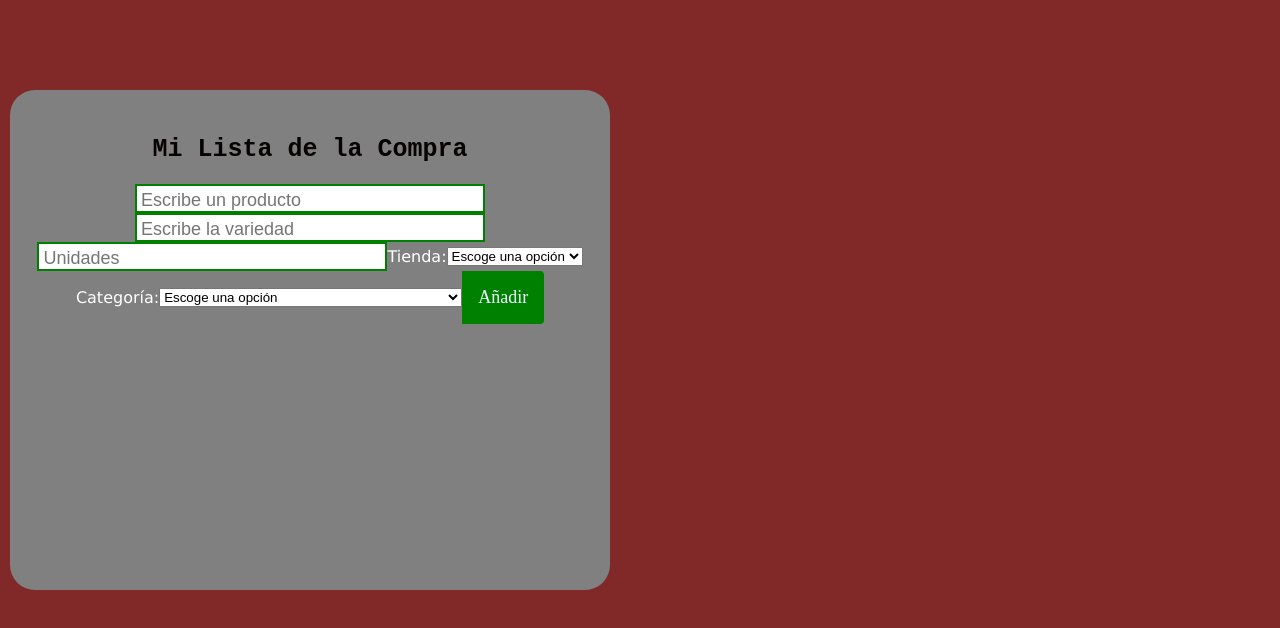
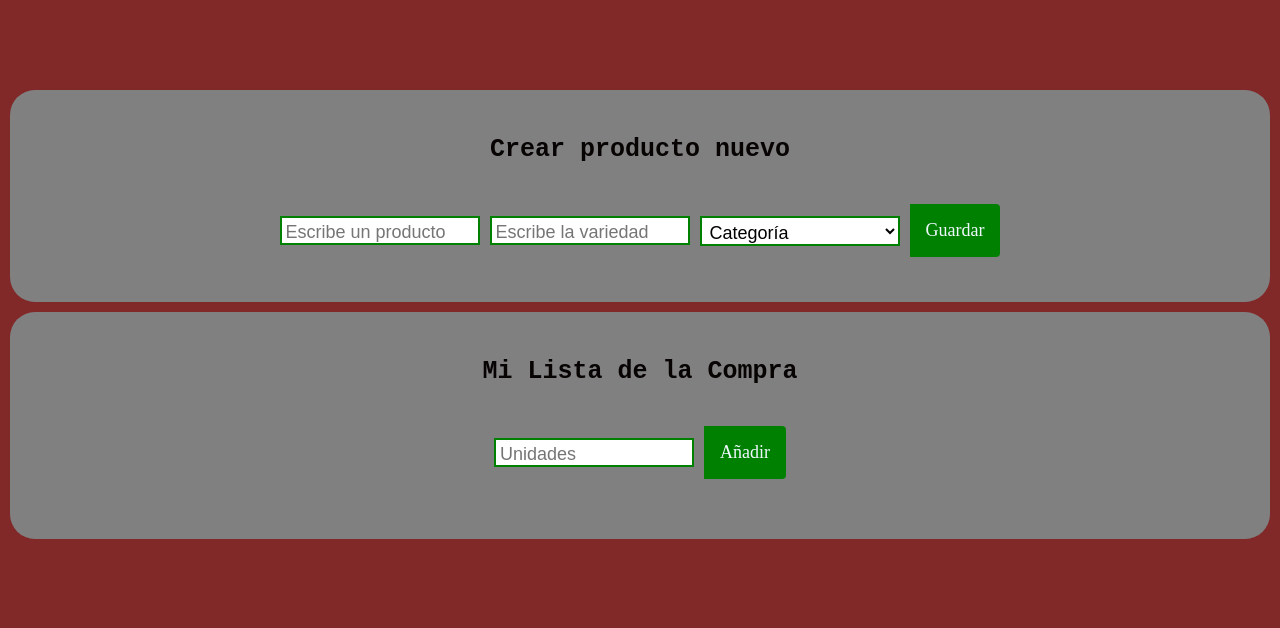
Before and after one commit to graciagarpin/lista-de-tareas, a React (Create React App) app: page / in a window 1280 px wide. Shown: the top 628 px of the page. Built offline with nearby package versions, Linux system fonts and the light colour scheme; the HTML template or start-up script is replaced by a standard one.

Commit message:
create "create new product" component

```diff
--- a/src/components/App.js
+++ b/src/components/App.js
@@ -1,13 +1,17 @@
 import '../styles/App.scss';
 import '../styles/ProductsList.scss';
+import CreateNewProduct from './create-new-product/CreateNewProduct';
 import ProductsList from './ProductsList';
 
 function App() {
   return (
     <>
-      <div className="principal-page"></div>
-      <div className="principal-shopping-list">
-        <h1>Mi Lista de la Compra</h1>
+      <div className='principal-page'></div>
+      <div className='principal-shopping-list'>
+        <CreateNewProduct />
+      </div>
+      <div className='principal-shopping-list'>
+        <h2>Mi Lista de la Compra</h2>
         <ProductsList />
       </div>
     </>
--- a/src/components/NewProductForm.js
+++ b/src/components/NewProductForm.js
@@ -5,10 +5,10 @@ import { v4 as uuidv4 } from 'uuid';
 function NewProductForm(props) {
   // variable de estado global para recoger toda la info sobre el producto
   const [productData, setProductData] = useState({
-    productName: '',
-    productVariety: '',
+    // productName: '',
+    // productVariety: '',
     productMarket: '',
-    productCategory: '',
+    // productCategory: '',
     productUnits: '',
   });
 
@@ -25,10 +25,10 @@ function NewProductForm(props) {
   // reseteamos a '' los valores de la variable de estado global para borrar los inputs cuando se envíe la info
   const resetInputValues = () => {
     setProductData({
-      productName: '',
-      productVariety: '',
+      // productName: '',
+      // productVariety: '',
       productMarket: '',
-      productCategory: '',
+      // productCategory: '',
       productUnits: '',
     });
   };
@@ -62,7 +62,7 @@ function NewProductForm(props) {
 
   return (
     <form className='product-form' onSubmit={handleFormSubmit}>
-      <input
+      {/* <input
         className='product-input'
         type='data'
         placeholder='Escribe un producto'
@@ -78,7 +78,7 @@ function NewProductForm(props) {
         name='productVariety'
         onChange={handleInputChange}
         value={productData.productVariety}
-      />
+      /> */}
       <input
         className='product-input'
         type='data'
@@ -88,7 +88,9 @@ function NewProductForm(props) {
         value={productData.productUnits}
       />
 
-      <label htmlFor='supermarket'>Tienda:</label>
+      {/* TODO reutilizar input de tiendas más tarde */}
+
+      {/* <label htmlFor='supermarket'>Tienda:</label>
       <select
         name='productMarket'
         id='productMarket'
@@ -99,15 +101,11 @@ function NewProductForm(props) {
           Escoge una opción
         </option>
         {renderMarketOptions}
-        {/* <option value='Carrefour'>Carrefour</option>
-        <option value='Alcampo'>Alcampo</option>
-        <option value='Mercadona'>Mercadona</option>
-        <option value='Consum'>Consum</option>
-        <option value='Lidl'>Lidl</option>
-        <option value='Otro'>Otro...</option> */}
-      </select>
 
-      <label htmlFor='category'>Categoría:</label>
+      </select> */}
+
+
+      {/* <label htmlFor='category'>Categoría:</label>
       <select
         name='productCategory'
         id='productCategory'
@@ -126,7 +124,7 @@ function NewProductForm(props) {
           Grupo 6: Cereales y derivados, azúcar y dulces
         </option>
         <option value='Grupo 7'>Grupo 7: Grasas, aceite y mantequilla</option>
-      </select>
+      </select> */}
       <button className='add-product-btn'> Añadir </button>
     </form>
   );
--- /dev/null
+++ b/src/components/create-new-product/CreateNewProduct.js
@@ -0,0 +1,101 @@
+import React, { useState } from 'react';
+// import { v4 as uuidv4 } from 'uuid';
+import '../../styles/NewProductForm.scss'
+
+function CreateNewProduct (props) {
+
+    // variable de estado global para recoger toda la info sobre el producto
+    const [productData, setProductData] = useState({
+      productName: '',
+      productVariety: '',
+      productCategory: '',
+    });
+
+    // reseteamos a '' los valores de la variable de estado global para borrar los inputs cuando se envíe la info
+    const resetInputValues = () => {
+      setProductData({
+        productName: '',
+        productVariety: '',
+        productCategory: '',
+      });
+    };
+
+    // módulo 3 día 3. controlar inputs con react.
+    const handleInputChange = (ev) => {
+
+      const newValue = ev.target.value;
+      const property = ev.currentTarget.name;
+      setProductData({
+        ...productData,
+        [property]: newValue,
+      });
+    };
+
+  const handleFormSubmit = (ev) => {
+    ev.preventDefault();
+    console.log('Enviando...');
+    console.log(productData);
+
+    // TODO Aquí vendría una función por props como esto: props.addProduct(newProduct) pero que envíe la info a la BBDD
+
+    // const newProduct = {
+    //   id: uuidv4(),
+    //   productData: productData,
+    //   crossedOff: false,
+    // };
+    // props.addProduct(newProduct);
+
+    resetInputValues();
+  };
+
+
+  return (<>
+  <h2>
+    Crear producto nuevo
+  </h2>
+  <form className='product-form' onSubmit={handleFormSubmit}>
+      <input
+        className='product-input'
+        type='data'
+        placeholder='Escribe un producto'
+        name='productName'
+        onChange={handleInputChange}
+        // importantísimo y esta chica no lo tenía: controlamos el valor del input con las variables de estado. Lo mismo con "variety"
+        value={productData.productName}
+      />
+      <input
+        className='product-input'
+        type='data'
+        placeholder='Escribe la variedad'
+        name='productVariety'
+        onChange={handleInputChange}
+        value={productData.productVariety}
+      />
+       {/* <label htmlFor='category'>Categoría:</label> */}
+      <select
+        className='product-input'
+        name='productCategory'
+        id='productCategory'
+        onChange={handleInputChange}
+        value={productData.productCategory}
+      >
+        <option disabled value=''>
+          Categoría
+        </option>
+        <option value='Grupo 1'>Grupo 1: Leche y derivados</option>
+        <option value='Grupo 2'>Grupo 2: Carnes, pescados y huevos</option>
+        <option value='Grupo 3'>Grupo 3: Legumbres y frutos secos</option>
+        <option value='Grupo 4'>Grupo 4: Verduras y Hortalizas</option>
+        <option value='Grupo 5'>Grupo 5: Frutas</option>
+        <option value='Grupo 6'>
+          Grupo 6: Cereales y derivados, azúcar y dulces
+        </option>
+        <option value='Grupo 7'>Grupo 7: Grasas, aceite y mantequilla</option>
+      </select>
+      <button className='add-product-btn'> Guardar </button>
+    </form>
+
+  </>)
+}
+
+export default CreateNewProduct
--- a/src/styles/App.scss
+++ b/src/styles/App.scss
@@ -11,7 +11,7 @@ body {
     'Lucida Sans Unicode', Geneva, Verdana, sans-serif;
   margin-top: 40px;
 }
-h1 {
+h2, button {
   color: rgb(8, 3, 3);
   font-size: 25px;
   font-family: 'Courier New', Courier, monospace;
@@ -27,8 +27,8 @@ h1 {
 
 /*Lista de products*/
 .principal-shopping-list {
-  width: 600px;
-  min-height: 500px;
+  width: auto;
+  // min-height: 500px;
   background-color: grey;
   padding: 25px;
   margin: 10px;
--- a/src/styles/NewProductForm.scss
+++ b/src/styles/NewProductForm.scss
@@ -1,11 +1,13 @@
 .product-form {
   display: flex;
-  flex-wrap: wrap;
+  // flex-wrap: wrap;
+  flex-direction: row;
+  gap: 10px;
   align-items: center;
   justify-content: center;
 }
 .product-input {
-  width: 350px;
+  width: 200px;
   font-size: 18px;
   background-color: white;
   padding: 4px 0 0 4px;
```
